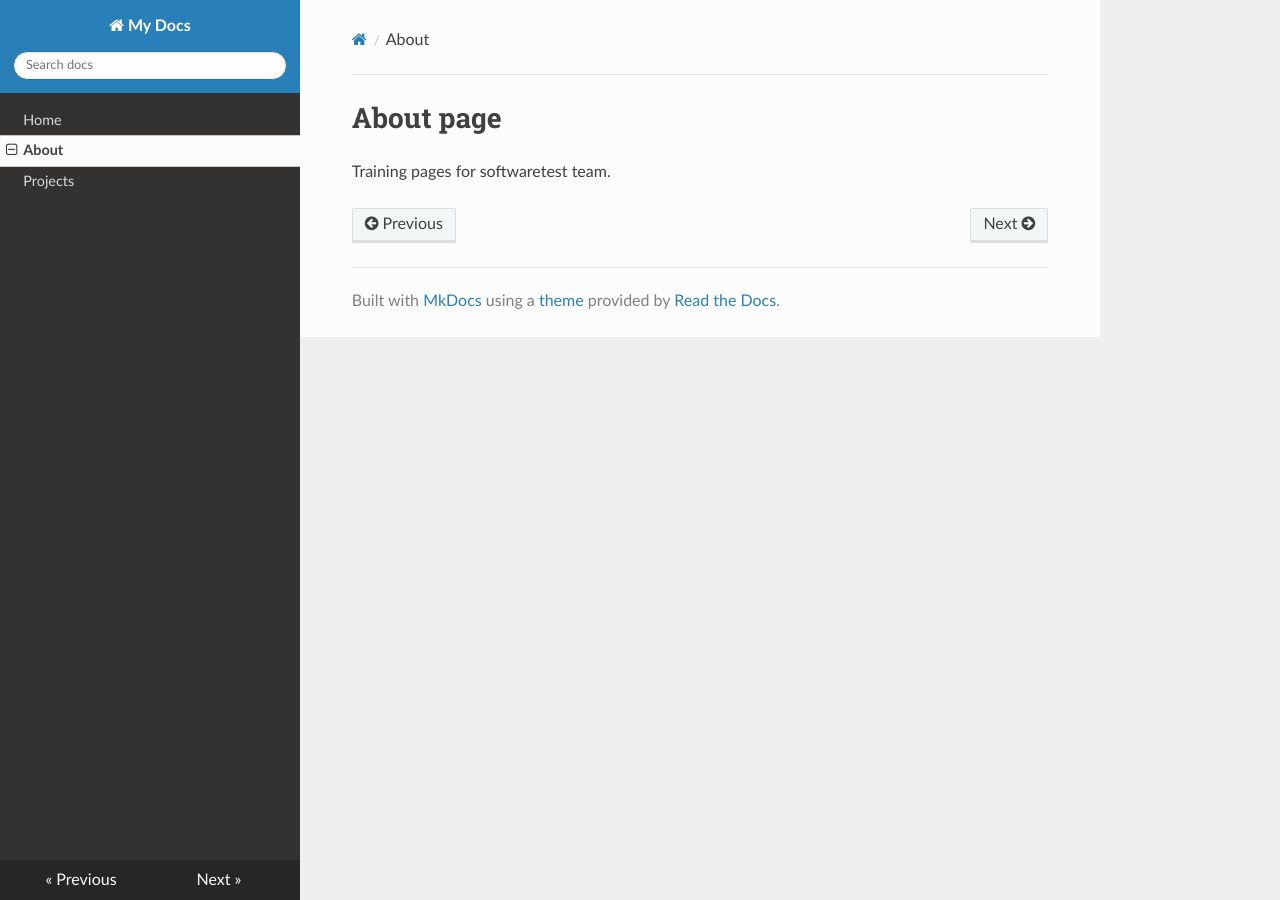
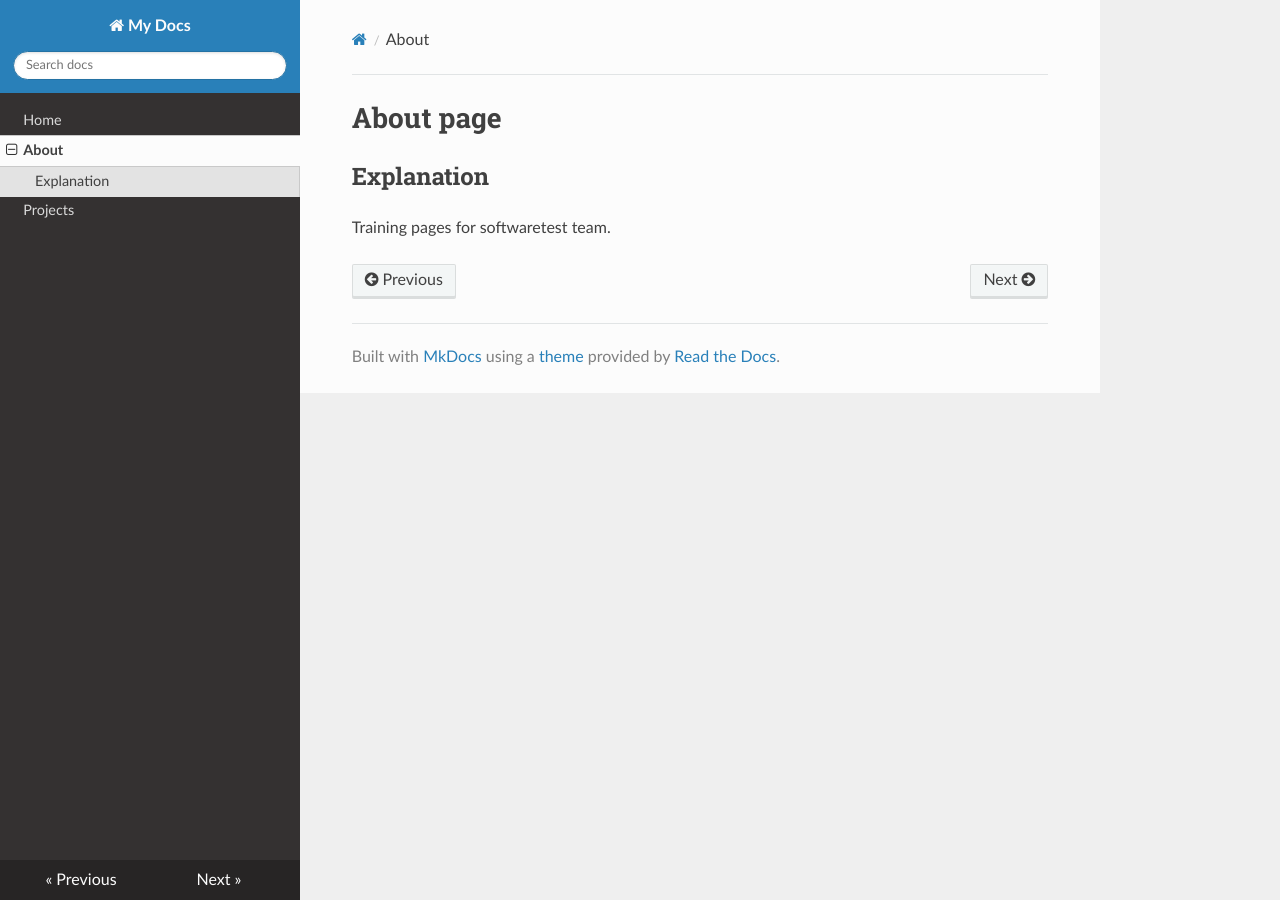
Before and after one commit to GerdWiegand/gittraining, an MkDocs documentation site: the page built from docs/about.md, in a window 1280 px wide. Built offline with MkDocs 1.6.1, drawn with Linux system fonts in a browser that asks for light colours; nearby versions of some CDN libraries; old or Windows-style settings are respelled for this version of MkDocs.

Commit message:
Add something to about
[artf37541]

Change-Id: I69da68263d1c328fa04a5582026d6797253c6886

```diff
--- a/docs/about.md
+++ b/docs/about.md
@@ -1,3 +1,5 @@
 # About page
 
+## Explanation
+
 Training pages for softwaretest team.
```
